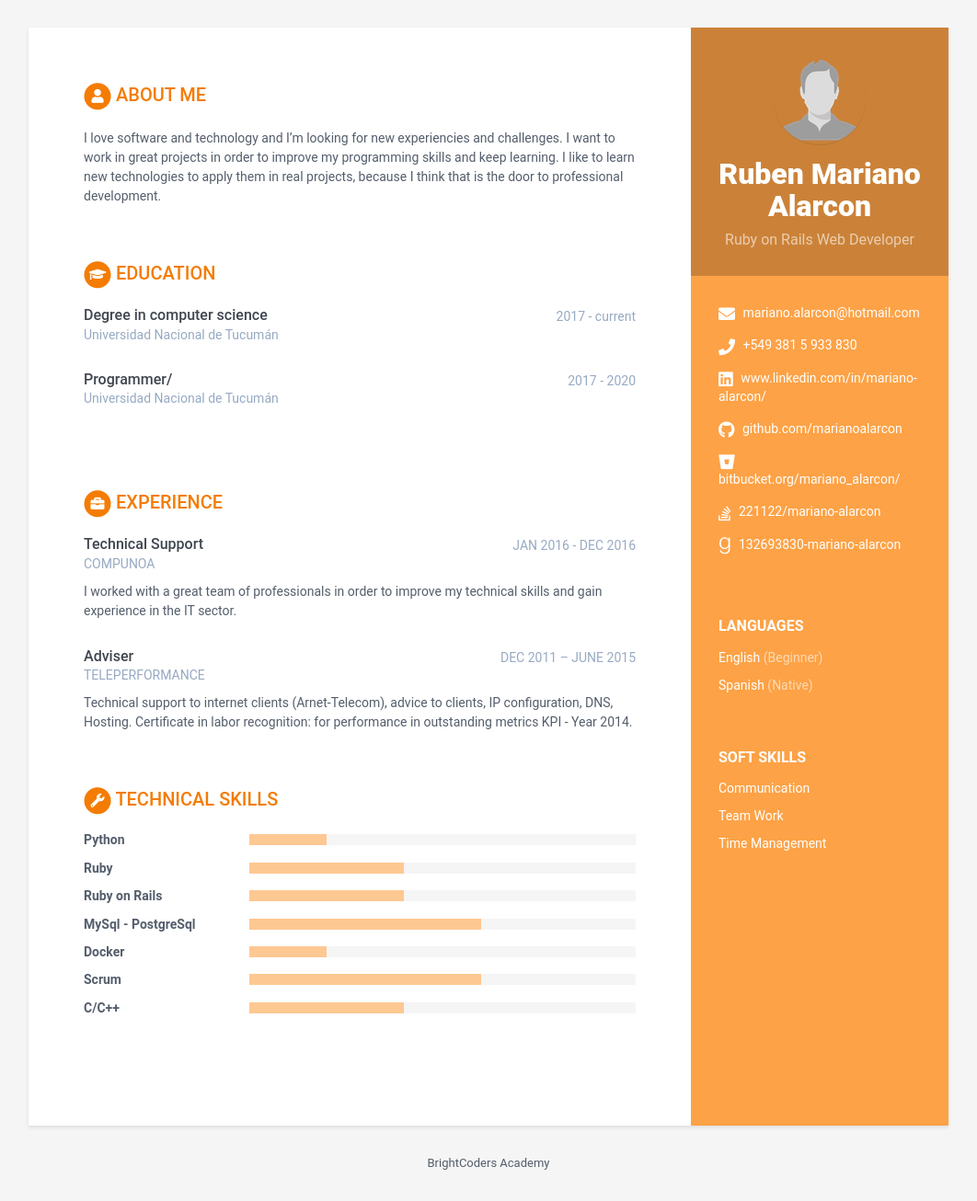
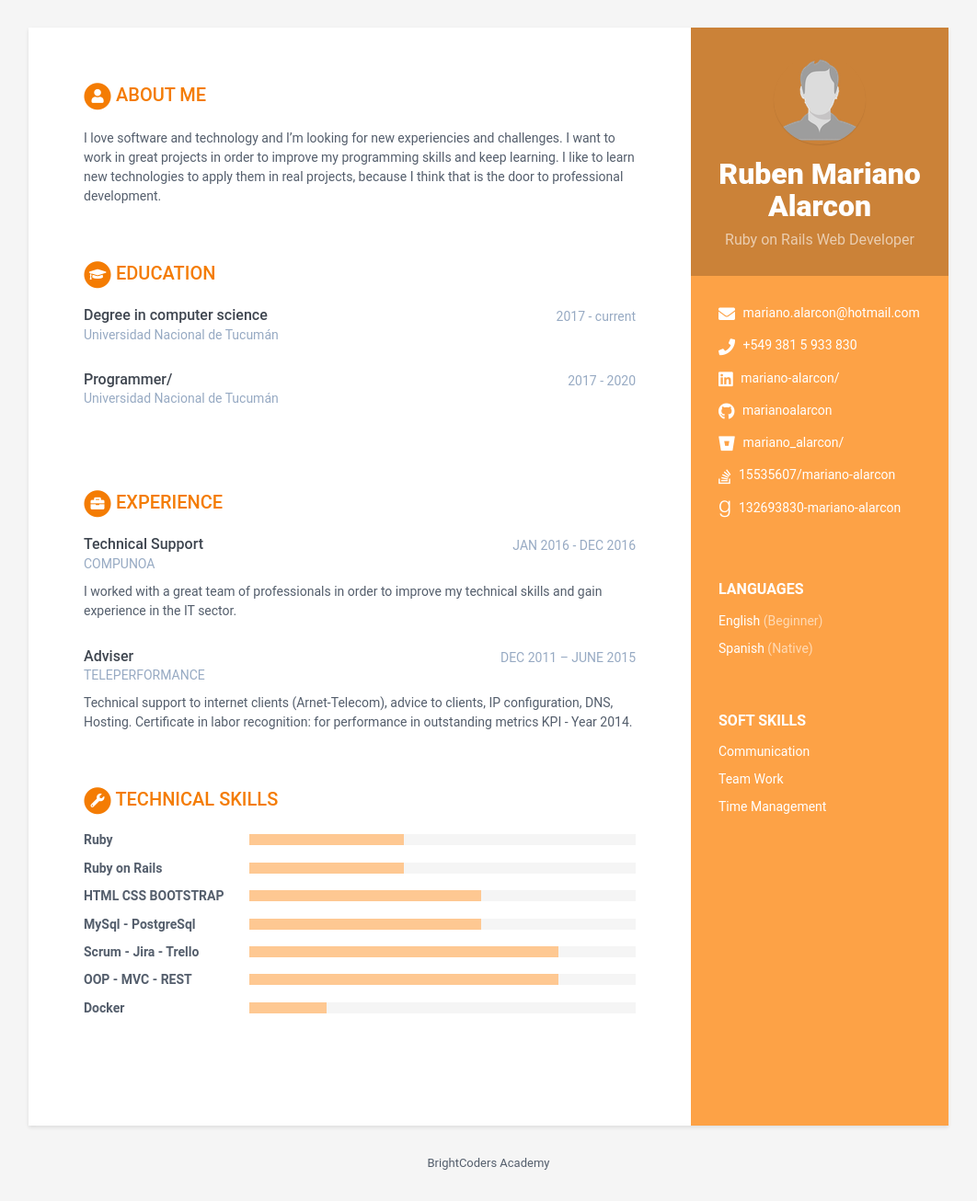
Before and after one commit to BC-MAR-21-ROR/kata-resume-marianoalarcon, a Jekyll site: the page built from index.html, in a window 1280 px wide. Shown: the whole page at 92% size, without its empty margins (109-1171 px from the left). Built offline with Jekyll 4.4.1, drawn with Linux system fonts in a browser that asks for light colours.

Commit message:
feat: add info data.yml

```diff
--- a/_data/data.yml
+++ b/_data/data.yml
@@ -15,12 +15,12 @@ sidebar:
   email: mariano.alarcon@hotmail.com
   phone: +549 381 5 933 830
   website: # No agregar http://
-  linkedin: www.linkedin.com/in/mariano-alarcon/
-  github: github.com/marianoalarcon
+  linkedin: mariano-alarcon/
+  github: marianoalarcon
   gitlab:
-  bitbucket: bitbucket.org/mariano_alarcon/
+  bitbucket: mariano_alarcon/
   # twitter: '@BrightCoders'
-  stack-overflow: 221122/mariano-alarcon # Number/Username, e.g. 123456/alandoe
+  stack-overflow: 15535607/mariano-alarcon # Number/Username, e.g. 123456/alandoe
   # codewars:
   goodreads: 132693830-mariano-alarcon # Number-Username, e.g. 123456-alandoe
 
@@ -114,27 +114,27 @@ skills:
   title: Technical Skills # NO MODIFICAR
 
   toolset:
-    - name: Python
-      level: 20%
-
     - name: Ruby
       level: 40%
 
     - name: Ruby on Rails
       level: 40%
 
+    - name: HTML CSS BOOTSTRAP
+      level: 60%
+
     - name: MySql - PostgreSql
       level: 60%
+
+    - name: Scrum - Jira - Trello
+      level: 80%
+
+    - name: OOP - MVC - REST
+      level: 80%
 
     - name: Docker
       level: 20%
 
-    - name: Scrum
-      level: 60%
-
-    - name: C/C++
-      level: 40%
-
 # NO MODIFICAR
 footer: >
   BrightCoders Academy
```
